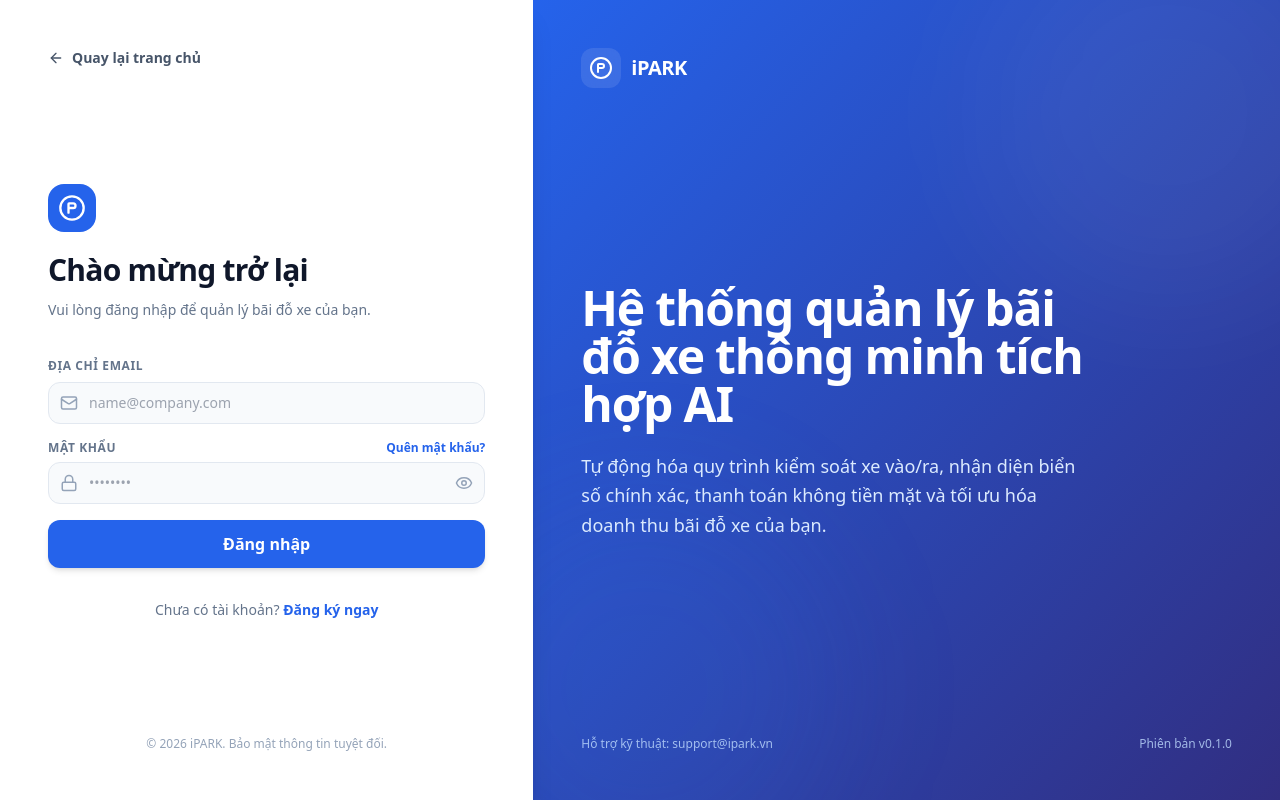
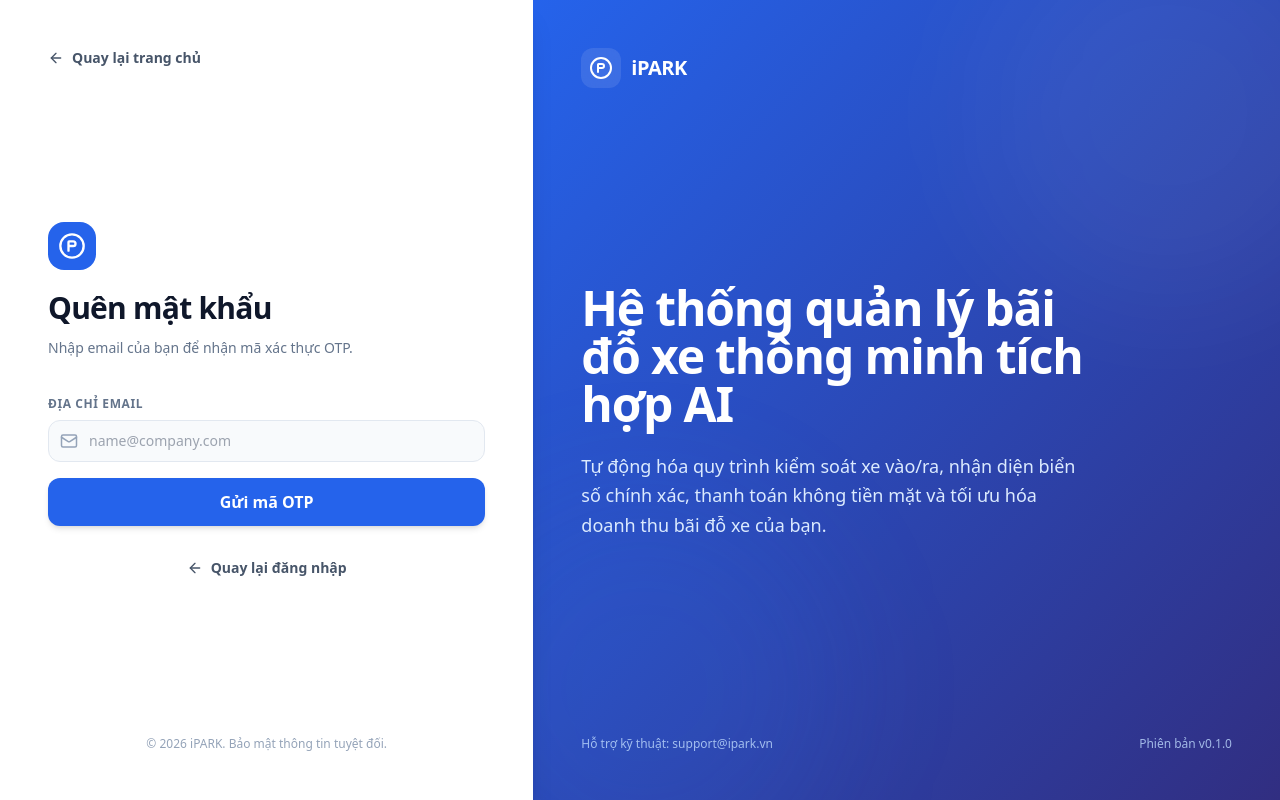
Before and after one commit to kunhtml/AI-Integrated-Car-Parking-Management-System-iPARK-, a Next.js app in the folder frontend/: page /auth in a window 1280 px wide. Both pictures are taken after a click on the link "Quên mật khẩu?". Built offline with nearby package versions, Linux system fonts and the light colour scheme.

Commit message:
tạo màn quên mật khẩu
Tạo component ForgotPasswordForm
nhập email, gửi OTP, đếm ngược 30 giây để gửi lại và đặt lại mật khẩu mới.
Tích hợp luồng quên mật khẩu vào component AuthForm.

```diff
--- a/frontend/src/components/auth/AuthForm.tsx
+++ b/frontend/src/components/auth/AuthForm.tsx
@@ -2,9 +2,11 @@
 
 import React, { useState } from "react";
 import { ParkingCircle, Eye, EyeOff, Lock, Mail, User, Phone } from "lucide-react";
+import ForgotPasswordForm from "./ForgotPasswordForm";
 
 export default function AuthForm() {
   const [isLogin, setIsLogin] = useState(true);
+  const [isForgotPassword, setIsForgotPassword] = useState(false);
   const [showPassword, setShowPassword] = useState(false);
   const [formData, setFormData] = useState({
     name: "",
@@ -25,6 +27,10 @@ export default function AuthForm() {
         ? `Đăng nhập thành công với email: ${formData.email} (Mockup)`
         : `Đăng ký thành công tài khoản: ${formData.name} (Mockup)`
     );
+  }
+
+  if (isForgotPassword) {
+    return <ForgotPasswordForm onBackToLogin={() => setIsForgotPassword(false)} />;
   }
 
   return (
@@ -122,7 +128,7 @@ export default function AuthForm() {
                 href="#"
                 onClick={(e) => {
                   e.preventDefault();
-                  alert("Tính năng quên mật khẩu đang phát triển (Mockup)");
+                  setIsForgotPassword(true);
                 }}
                 className="text-xs font-semibold text-blue-600 hover:text-blue-700"
               >
--- /dev/null
+++ b/frontend/src/components/auth/ForgotPasswordForm.tsx
@@ -0,0 +1,234 @@
+"use client";
+
+import React, { useState, useEffect } from "react";
+import { ParkingCircle, Mail, Lock, KeyRound, ArrowLeft, ShieldCheck } from "lucide-react";
+
+interface ForgotPasswordFormProps {
+  onBackToLogin: () => void;
+}
+
+type Step = "email" | "otp" | "reset";
+
+export default function ForgotPasswordForm({ onBackToLogin }: ForgotPasswordFormProps) {
+  const [step, setStep] = useState<Step>("email");
+  const [email, setEmail] = useState("");
+  const [otp, setOtp] = useState("");
+  const [newPassword, setNewPassword] = useState("");
+  const [confirmPassword, setConfirmPassword] = useState("");
+  const [countdown, setCountdown] = useState(0);
+  const [isSendingOtp, setIsSendingOtp] = useState(false);
+
+  useEffect(() => {
+    if (countdown <= 0) return;
+    const timer = setTimeout(() => {
+      setCountdown((prev) => prev - 1);
+    }, 1000);
+    return () => clearTimeout(timer);
+  }, [countdown]);
+
+  function handleSendOtp(e: React.FormEvent) {
+    e.preventDefault();
+    if (!email) return;
+
+    setIsSendingOtp(true);
+    // Giả lập gửi OTP qua email
+    setTimeout(() => {
+      setIsSendingOtp(false);
+      setStep("otp");
+      setCountdown(30);
+      alert(`Mã OTP đã được gửi tới email: ${email} (Mockup)`);
+    }, 1000);
+  }
+
+  function handleResendOtp() {
+    if (countdown > 0) return;
+    setIsSendingOtp(true);
+    // Giả lập gửi lại OTP
+    setTimeout(() => {
+      setIsSendingOtp(false);
+      setCountdown(30);
+      alert(`Mã OTP mới đã được gửi lại tới email: ${email} (Mockup)`);
+    }, 1000);
+  }
+
+  function handleVerifyOtp(e: React.FormEvent) {
+    e.preventDefault();
+    if (!otp) return;
+
+    // Giả lập xác thực OTP thành công
+    setStep("reset");
+  }
+
+  function handleResetPassword(e: React.FormEvent) {
+    e.preventDefault();
+    if (newPassword !== confirmPassword) {
+      alert("Mật khẩu xác nhận không khớp!");
+      return;
+    }
+
+    // Giả lập đổi mật khẩu thành công
+    alert("Đổi mật khẩu thành công! Vui lòng đăng nhập lại.");
+    onBackToLogin();
+  }
+
+  return (
+    <div className="w-full max-w-md mx-auto my-auto py-12 space-y-8">
+      {/* Header */}
+      <div className="space-y-3 text-center lg:text-left">
+        <div className="inline-flex bg-blue-600 text-white p-2.5 rounded-2xl mb-2">
+          <ParkingCircle size={28} />
+        </div>
+        <h1 className="text-3xl font-black tracking-tight text-slate-900">
+          {step === "email" && "Quên mật khẩu"}
+          {step === "otp" && "Xác thực OTP"}
+          {step === "reset" && "Đặt lại mật khẩu"}
+        </h1>
+        <p className="text-sm text-slate-500">
+          {step === "email" && "Nhập email của bạn để nhận mã xác thực OTP."}
+          {step === "otp" && `Nhập mã OTP gồm 6 chữ số đã được gửi tới ${email}.`}
+          {step === "reset" && "Tạo mật khẩu mới cho tài khoản của bạn."}
+        </p>
+      </div>
+
+      {/* Step 1: Nhập Email */}
+      {step === "email" && (
+        <form onSubmit={handleSendOtp} className="space-y-4">
+          <div className="space-y-1.5">
+            <label className="text-xs font-bold text-slate-500 uppercase tracking-wider">
+              Địa chỉ Email
+            </label>
+            <div className="relative">
+              <span className="absolute inset-y-0 left-0 flex items-center pl-3 text-slate-400">
+                <Mail size={18} />
+              </span>
+              <input
+                type="email"
+                value={email}
+                onChange={(e) => setEmail(e.target.value)}
+                required
+                placeholder="name@company.com"
+                className="w-full pl-10 pr-4 py-2.5 bg-slate-50 border border-slate-200 rounded-xl text-sm focus:outline-none focus:ring-2 focus:ring-blue-500 focus:border-transparent transition-all"
+              />
+            </div>
+          </div>
+
+          <button
+            type="submit"
+            disabled={isSendingOtp}
+            className="w-full py-3 bg-blue-600 hover:bg-blue-700 text-white font-semibold rounded-xl transition-all shadow-md hover:shadow-lg disabled:bg-blue-400"
+          >
+            {isSendingOtp ? "Đang gửi OTP..." : "Gửi mã OTP"}
+          </button>
+        </form>
+      )}
+
+      {/* Step 2: Nhập OTP */}
+      {step === "otp" && (
+        <form onSubmit={handleVerifyOtp} className="space-y-4">
+          <div className="space-y-1.5">
+            <label className="text-xs font-bold text-slate-500 uppercase tracking-wider">
+              Mã xác thực OTP
+            </label>
+            <div className="relative">
+              <span className="absolute inset-y-0 left-0 flex items-center pl-3 text-slate-400">
+                <KeyRound size={18} />
+              </span>
+              <input
+                type="text"
+                maxLength={6}
+                value={otp}
+                onChange={(e) => setOtp(e.target.value.replace(/\D/g, ""))}
+                required
+                placeholder="123456"
+                className="w-full pl-10 pr-4 py-2.5 bg-slate-50 border border-slate-200 rounded-xl text-sm focus:outline-none focus:ring-2 focus:ring-blue-500 focus:border-transparent transition-all tracking-[0.25em] font-mono text-center"
+              />
+            </div>
+          </div>
+
+          <button
+            type="submit"
+            className="w-full py-3 bg-blue-600 hover:bg-blue-700 text-white font-semibold rounded-xl transition-all shadow-md hover:shadow-lg"
+          >
+            Xác nhận mã OTP
+          </button>
+
+          <div className="text-center text-sm text-slate-500">
+            {countdown > 0 ? (
+              <span>Gửi lại mã sau <strong className="text-blue-600">{countdown}s</strong></span>
+            ) : (
+              <button
+                type="button"
+                onClick={handleResendOtp}
+                disabled={isSendingOtp}
+                className="font-semibold text-blue-600 hover:text-blue-700"
+              >
+                {isSendingOtp ? "Đang gửi..." : "Gửi lại mã OTP"}
+              </button>
+            )}
+          </div>
+        </form>
+      )}
+
+      {/* Step 3: Đặt lại mật khẩu */}
+      {step === "reset" && (
+        <form onSubmit={handleResetPassword} className="space-y-4">
+          <div className="space-y-1.5">
+            <label className="text-xs font-bold text-slate-500 uppercase tracking-wider">
+              Mật khẩu mới
+            </label>
+            <div className="relative">
+              <span className="absolute inset-y-0 left-0 flex items-center pl-3 text-slate-400">
+                <Lock size={18} />
+              </span>
+              <input
+                type="password"
+                value={newPassword}
+                onChange={(e) => setNewPassword(e.target.value)}
+                required
+                placeholder="••••••••"
+                className="w-full pl-10 pr-4 py-2.5 bg-slate-50 border border-slate-200 rounded-xl text-sm focus:outline-none focus:ring-2 focus:ring-blue-500 focus:border-transparent transition-all"
+              />
+            </div>
+          </div>
+
+          <div className="space-y-1.5">
+            <label className="text-xs font-bold text-slate-500 uppercase tracking-wider">
+              Xác nhận mật khẩu mới
+            </label>
+            <div className="relative">
+              <span className="absolute inset-y-0 left-0 flex items-center pl-3 text-slate-400">
+                <Lock size={18} />
+              </span>
+              <input
+                type="password"
+                value={confirmPassword}
+                onChange={(e) => setConfirmPassword(e.target.value)}
+                required
+                placeholder="••••••••"
+                className="w-full pl-10 pr-4 py-2.5 bg-slate-50 border border-slate-200 rounded-xl text-sm focus:outline-none focus:ring-2 focus:ring-blue-500 focus:border-transparent transition-all"
+              />
+            </div>
+          </div>
+
+          <button
+            type="submit"
+            className="w-full py-3 bg-blue-600 hover:bg-blue-700 text-white font-semibold rounded-xl transition-all shadow-md hover:shadow-lg"
+          >
+            Đặt lại mật khẩu
+          </button>
+        </form>
+      )}
+
+      {/* Back to Login Link */}
+      <div className="text-center">
+        <button
+          onClick={onBackToLogin}
+          className="inline-flex items-center gap-2 text-sm font-semibold text-slate-600 hover:text-blue-600 transition-colors"
+        >
+          <ArrowLeft size={16} />
+          Quay lại đăng nhập
+        </button>
+      </div>
+    </div>
+  );
+}
```
